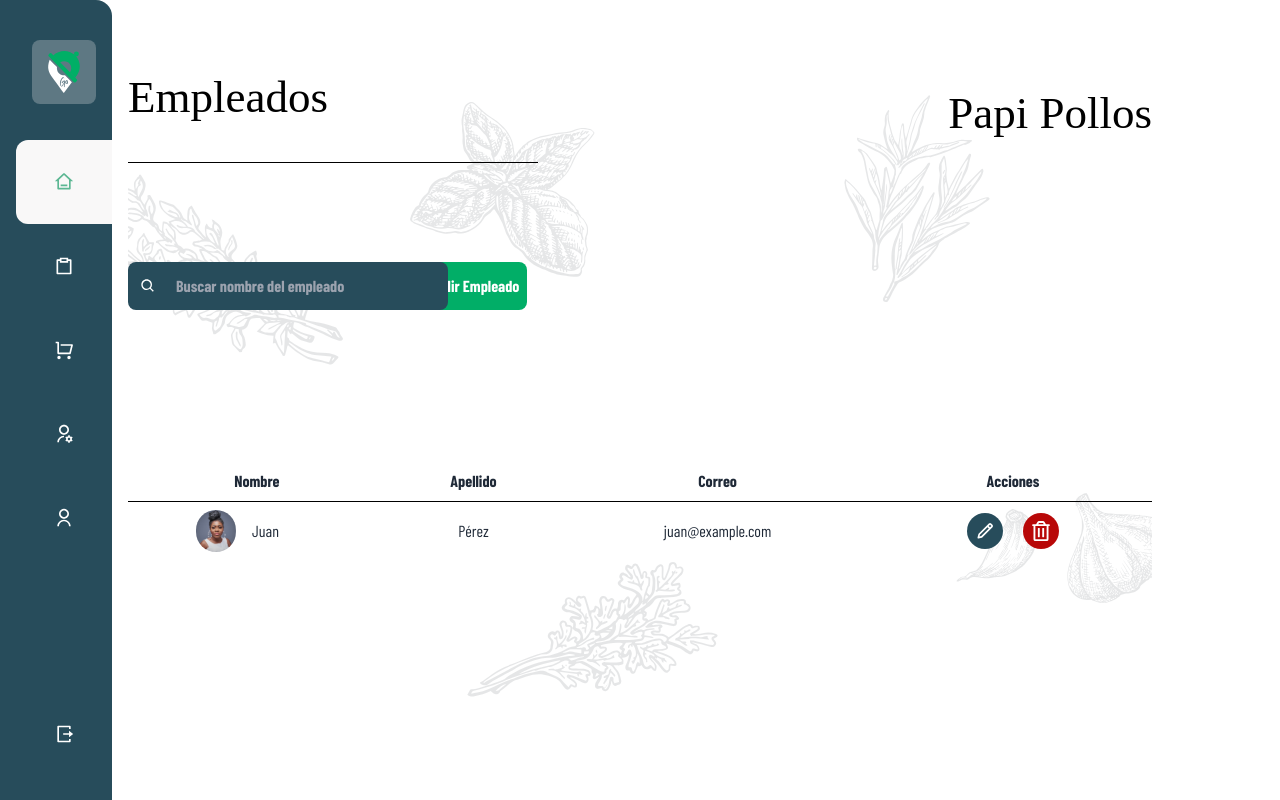
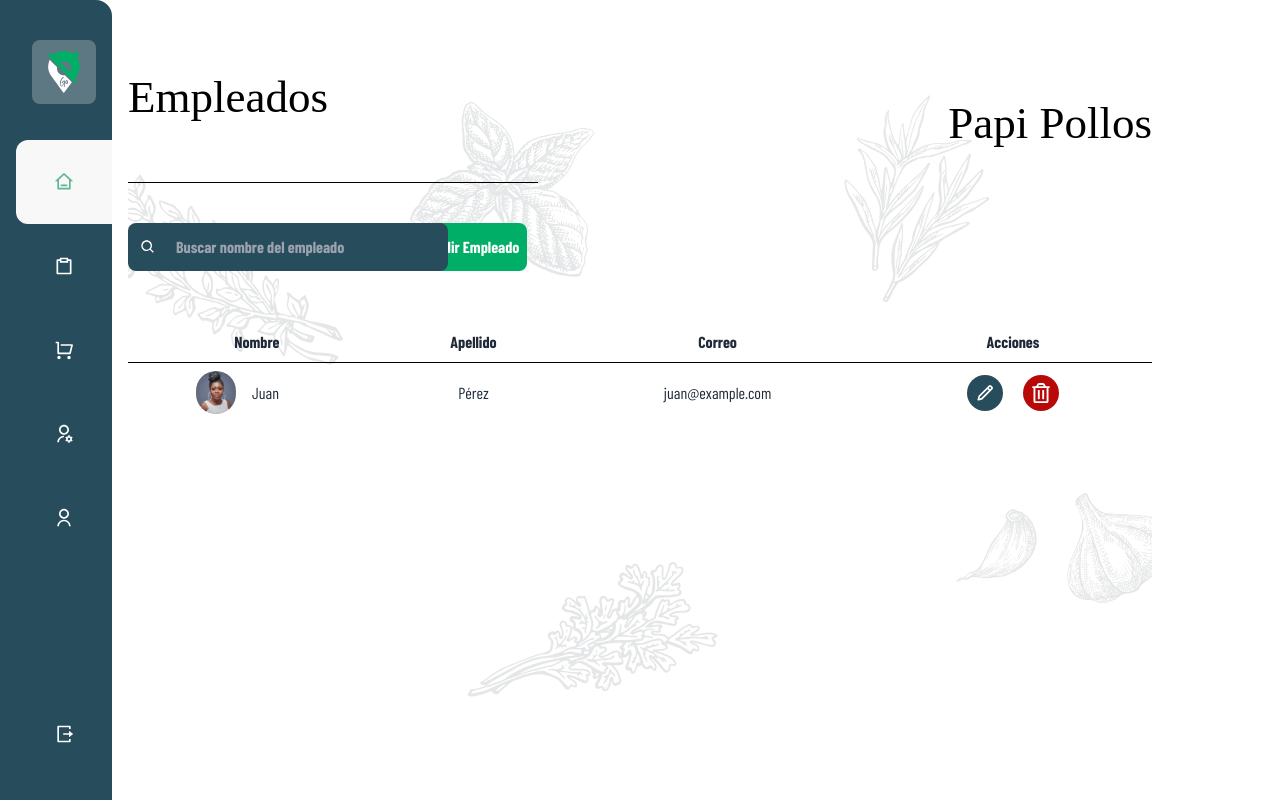
Before and after one commit to PSW-GourtmetGO/GourtmetGo-Web-FrontEnd, a Next.js app: page /dashboard/administrador in a window 1280 px wide. Built offline with nearby package versions, Linux system fonts and the light colour scheme; a web font is replaced by a local one.

Commit message:
Correción administradores

```diff
--- a/app/dashboard/administrador/page.tsx
+++ b/app/dashboard/administrador/page.tsx
@@ -17,15 +17,15 @@
 
         <div className='col-start-4 col-span-2 text-[45px] flex items-center justify-end ' style={{ fontFamily: "David Libre" }}><h1>Papi Pollos</h1></div>
 
-        <div className='row-start-3 relative'>
+        <div className='row-start-2 relative mt-10'>
           <input className='w-[320px] 2xl:w-[400px] text-white font-bold bg-[#274C5B] py-3 pl-12 rounded-lg' placeholder='Buscar nombre del empleado'></input>
           <BiSearch className='absolute left-3 top-4 text-white' />
         </div>
-        <div className='row-start-3 col-start-2 flex items-start justify-end mr-[5%]'>
+        <div className='row-start-2 col-start-2 flex items-start justify-end mr-[5%] mt-10'>
           <button className='bg-[#01AE67] hover:bg-teal-700 text-white font-bold py-3 px-2 rounded-lg'>Añadir Empleado</button>
         </div>
 
-        <div className='row-start-5 col-span-5'>
+        <div className='row-start-3 col-span-5 mt-5'>
           <table className='w-full border-collapse'>
             <thead className='border-b border-black'>
               <tr>
```
